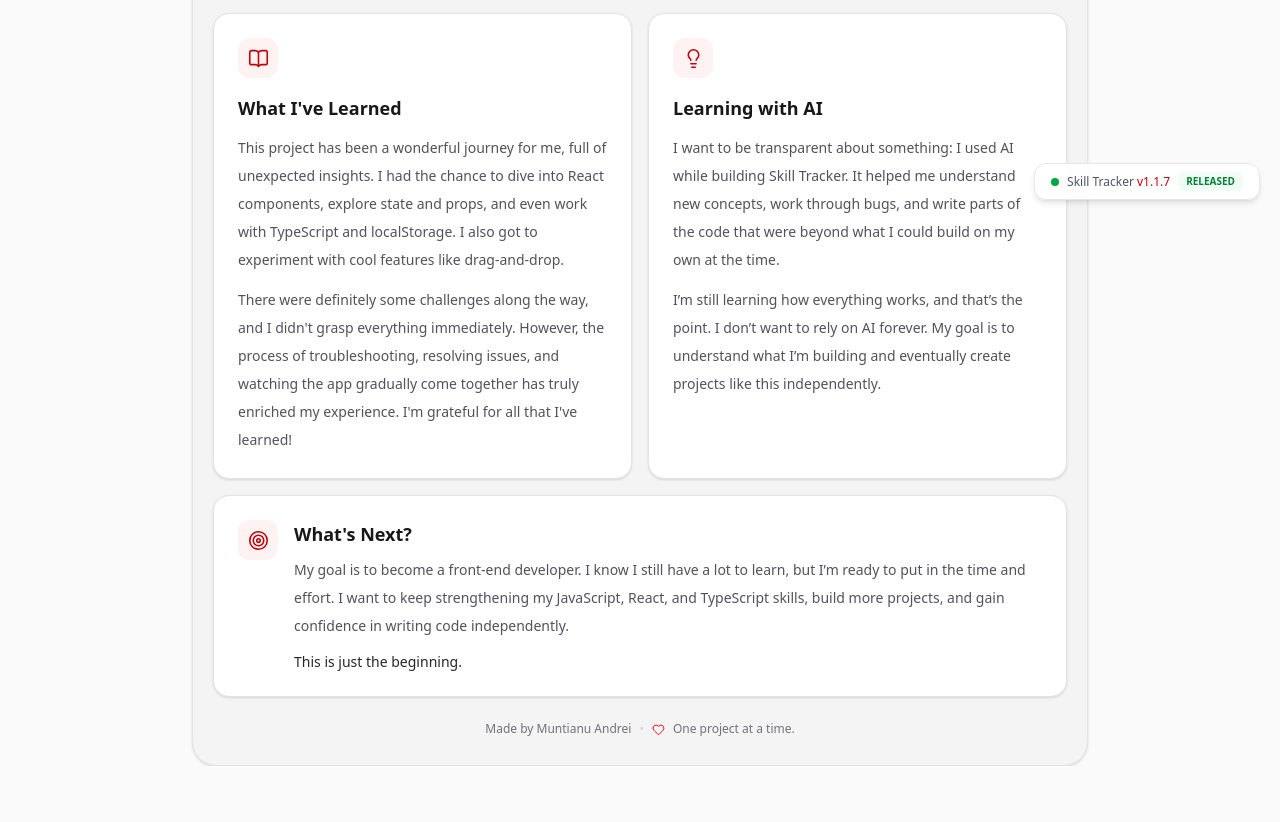
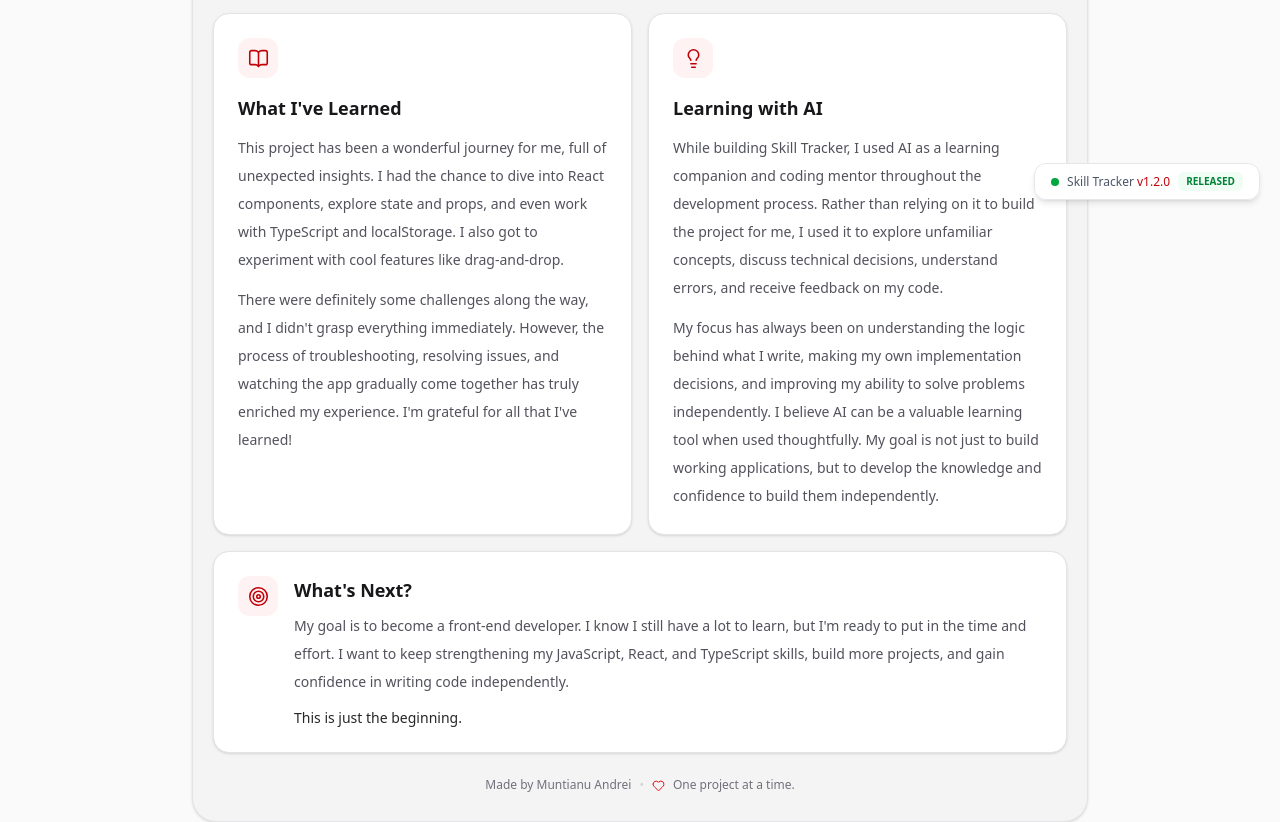
Before and after one commit to mntandrei/skill-tracker, a Next.js app: page /About in a window 1280 px wide. Shown: the part 580-1402 px from the top of the page. Before the commit the page ends 1346 px from the top, so only its background shows below. Built offline with nearby package versions, Linux system fonts and the light colour scheme.

Commit message:
about me and version update

```diff
--- a/src/app/About/page.tsx
+++ b/src/app/About/page.tsx
@@ -94,15 +94,18 @@ export default function About() {
               </h2>
 
               <p className="mt-3 text-sm leading-7 text-zinc-600 dark:text-zinc-400">
-                I want to be transparent about something: I used AI while building Skill Tracker.
-                It helped me understand new concepts, work through bugs,
-                and write parts of the code that were beyond what I could build on my own at the time.
+                While building Skill Tracker, I used AI as a learning companion and coding mentor throughout the development process.
+                Rather than relying on it to build the project for me, I used it to explore unfamiliar concepts,
+                discuss technical decisions, understand errors, and receive feedback on my code.
               </p>
 
               <p className="mt-3 text-sm leading-7 text-zinc-600 dark:text-zinc-400">
-                I’m still learning how everything works, and that’s the point.
-                I don’t want to rely on AI forever. My goal is to understand what
-                I’m building and eventually create projects like this independently.
+                My focus has always been on understanding the logic behind what I write,
+                making my own implementation decisions,
+                and improving my ability to solve problems independently.
+                I believe AI can be a valuable learning tool when used thoughtfully.
+                My goal is not just to build working applications,
+                but to develop the knowledge and confidence to build them independently.
               </p>
             </div>
           </div>
@@ -124,7 +127,7 @@ export default function About() {
 
                 <p className="mt-2 text-sm leading-7 text-zinc-600 dark:text-zinc-400">
                   My goal is to become a front-end developer.
-                  I know I still have a lot to learn, but I’m ready to put in the time and effort.
+                  I know I still have a lot to learn, but I&apos;m ready to put in the time and effort.
                   I want to keep strengthening my JavaScript, React, and TypeScript skills,
                   build more projects, and gain confidence in writing code independently.
                 </p>
--- a/src/app/layout.tsx
+++ b/src/app/layout.tsx
@@ -10,7 +10,7 @@ export const metadata: Metadata = {
   },
 };
 
-const version = "v1.1.7";
+const version = "v1.2.0";
 const release = "RELEASED";
 
 export default function RootLayout({
```
